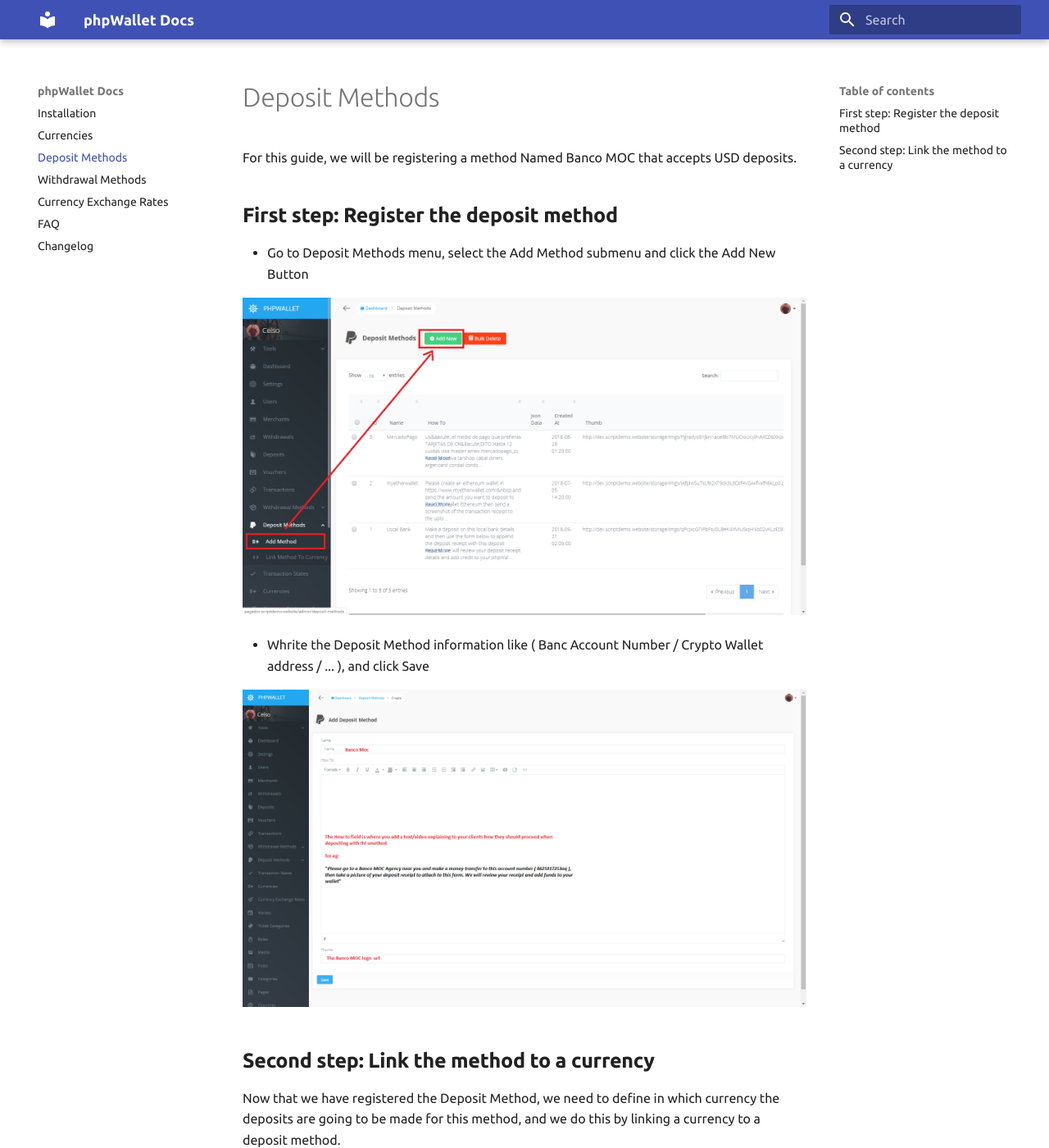
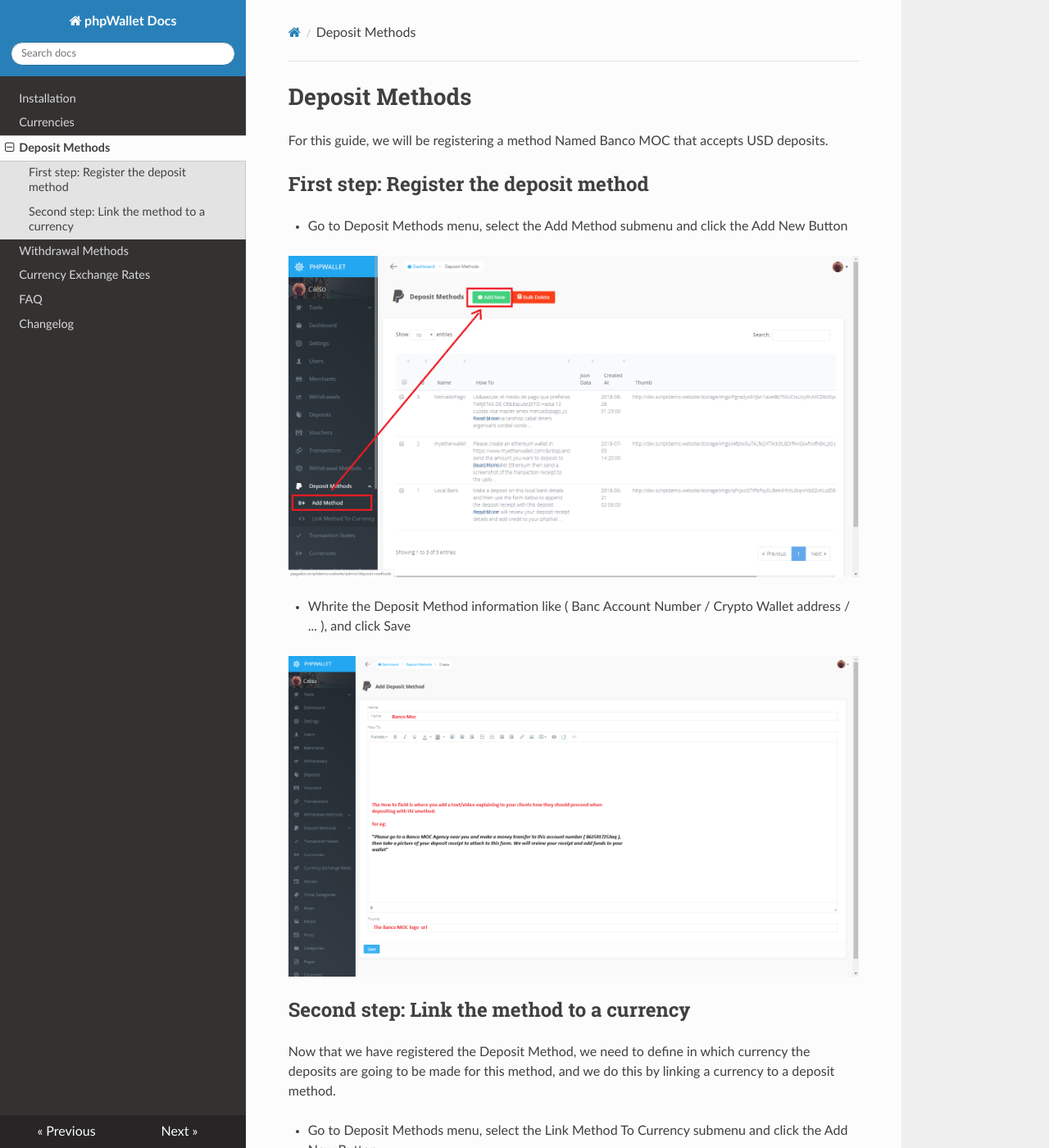
Before and after one commit to Celso-Ricardo/phpwallet-payment-gateway-script-docs, an MkDocs documentation site: the page built from docs/d_m.md, in a window 1280 px wide and 1400 px high. Shown: the whole window at 82% size. Built offline with MkDocs 1.6.1, drawn with Linux system fonts in a browser that asks for light colours; nearby versions of some CDN libraries; some of the changed lines change nothing that is shown; some of the changed text lies outside the part shown.

Commit message:
changed the theme

```diff
--- a/mkdocs.yml
+++ b/mkdocs.yml
@@ -1,12 +1,12 @@
 site_name: phpWallet Docs
 theme:
-  name: material
+  name: readthedocs
   palette:
-    primary: 'indigo'
-    accent: 'indigo'
+    primary: "indigo"
+    accent: "indigo"
   font:
-    text: 'Ubuntu'
-    code: 'Ubuntu Mono'
+    text: "Ubuntu"
+    code: "Ubuntu Mono"
   tabs: true
 
 nav:
--- a/package.json
+++ b/package.json
@@ -14,6 +14,6 @@
   "license": "ISC",
   "homepage": "https://celso-ricardo.github.io/phpwallet-payment-gateway-script-docs",
   "dependencies": {
-    "gh-pages": "^2.1.1"
+    "gh-pages": "^2.2.0"
   }
 }
```
Also changed, not shown: 1 other file.
